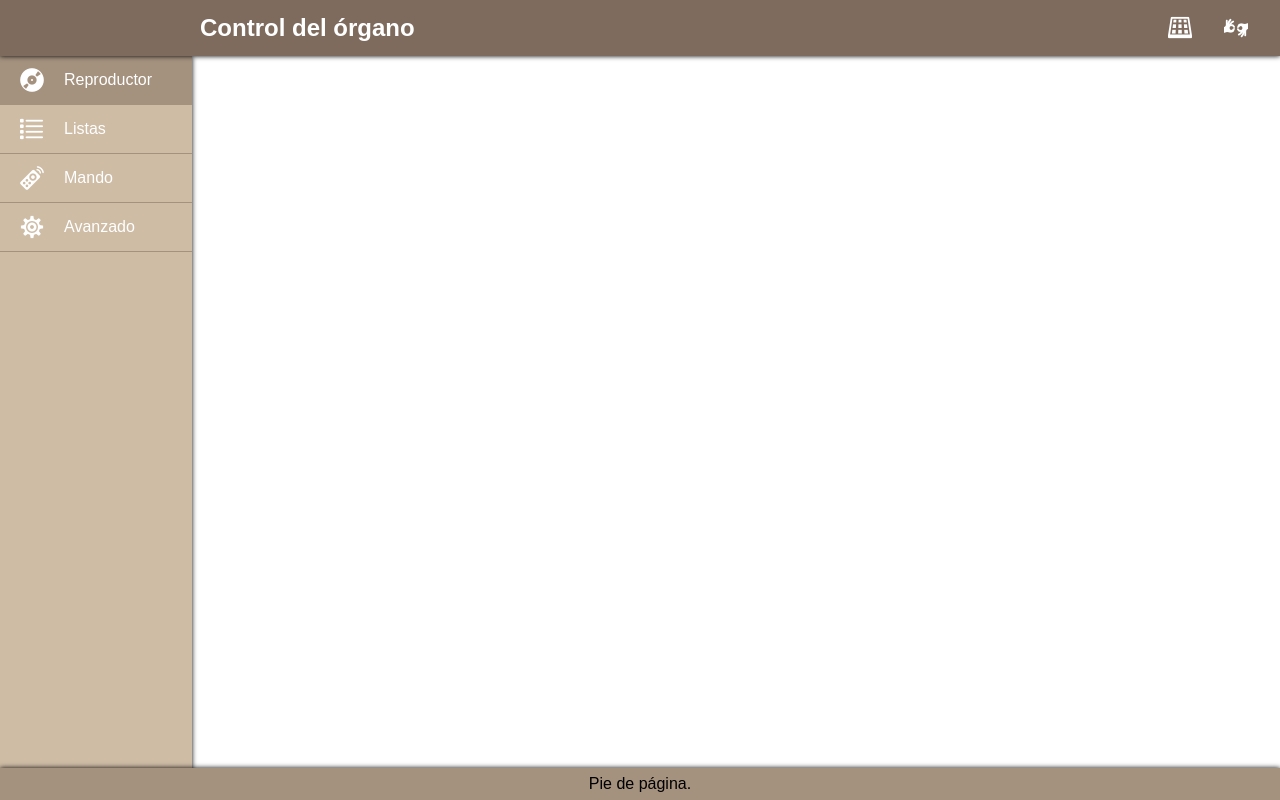
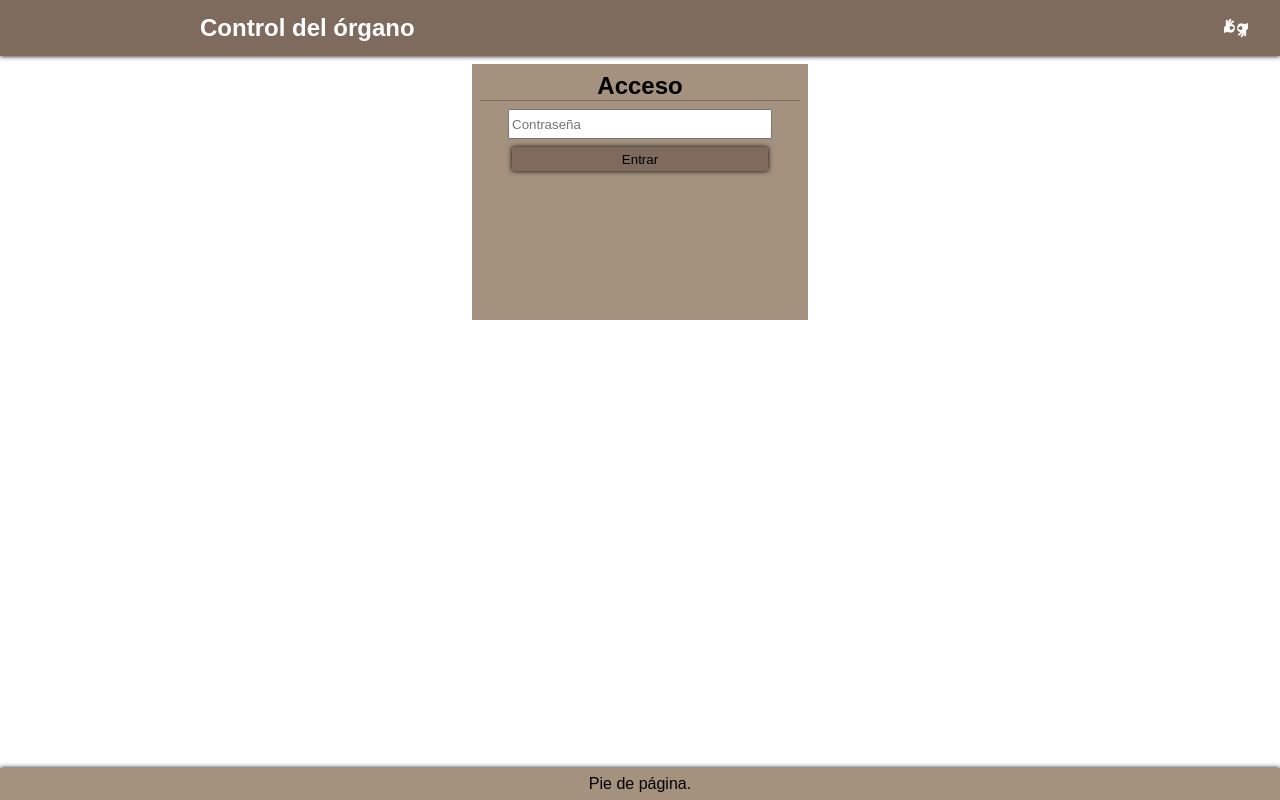
Before and after one commit to vikman90/organo, a PHP site: page / in a window 1280 px wide. Run offline with PHP 8.4, Linux system fonts and the light colour scheme.

Commit message:
Autentificación de usuario.

```diff
--- a/manager/index.php
+++ b/manager/index.php
@@ -1,19 +1,41 @@
 <?php
 /**
+ * Created by PhpStorm.
  * User: Vikman
- * Date: 05/02/2015
- * Time: 17:55
+ * Date: 13/05/2015
+ * Time: 15:07
  */
 
 namespace manager;
+
 require_once 'lib/templates.php';
 
-global $tr;
+if (isset($_SESSION['auth']))
+    html_redirect('player.php');
 
-html_open('player');
-html_header();
-html_navigation();
+html_open('login');
+html_header(false);
+
+echo <<< EOT
+<section>
+    <form action="control.php?action=login" method="post">
+        <h2>{$tr->strings['login']}</h2>
+        <input type=password required name="password" placeholder="{$tr->strings['password']}">
+        <input type="submit" value="{$tr->strings['enter']}">
+
+EOT;
+
+if (isset($_GET['error']))
+    echo <<< EOT
+        <p>{$tr->strings['wrong_password']}</p>
+
+EOT;
+
+echo <<< EOT
+    </form>
+</section>
+
+EOT;
+
 html_footer();
 html_close();
-
-?>
--- /dev/null
+++ b/manager/lib/session.php
@@ -0,0 +1,20 @@
+<?php
+/**
+ * Created by PhpStorm.
+ * User: Vikman
+ * Date: 14/05/2015
+ * Time: 13:48
+ */
+
+namespace manager;
+
+session_start();
+
+function test_auth() {
+    if (!isset($_SESSION['auth']))
+        html_redirect('login.php');
+}
+
+function set_auth() {
+    $_SESSION['auth'] = 1;
+}
--- a/manager/lib/templates.php
+++ b/manager/lib/templates.php
@@ -7,12 +7,12 @@
 
 
 namespace manager;
+require_once 'lib/session.php';
 require_once 'lib/translator.php';
 require_once 'lib/values.php';
 
 global $translators;
 
-session_start();
 $tr = $translators[(isset($_SESSION['lang']) ? $_SESSION['lang'] : DEFAULT_LANGUAGE)];
 
 function html_open($id) {
@@ -38,13 +38,19 @@ function html_close() {
 EOT;
 }
 
-function html_header() {
+function html_header($full = true) {
     global $tr;
     global $translators;
 
     echo <<< EOT
 <header>
+    <h1>{$tr->strings['title']}</h1>
     <ul>
+
+EOT;
+
+    if ($full)
+        echo <<< EOT
         <li id="header-control">
             <a href="" title="{$tr->strings['control']}"></a>
             <ul>
@@ -56,6 +62,10 @@ function html_header() {
                 </li>
             </ul>
         </li>
+
+EOT;
+
+    echo <<< EOT
         <li id="header-lang">
             <a href="" title="{$tr->strings['language']}"></a>
             <ul>
@@ -74,29 +84,33 @@ EOT;
             </ul>
         </li>
     </ul>
-    <h1>{$tr->strings['title']}</h1>
 </header>
 
 EOT;
 
 }
 
-function html_navigation() {
+function html_navigation($selected = null) {
     global $tr;
+
+    $player = $selected == 'player' ? 'selected' : '';
+    $playlists = $selected == 'playlists' ? 'selected' : '';
+    $remote = $selected == 'remote' ? 'selected' : '';
+    $settings = $selected == 'settings' ? 'selected' : '';
 
     echo <<< EOT
 <nav>
     <ul>
-        <li class="selected" id="nav-player">
-            <a href="index.php">{$tr->strings['player']}</a>
+        <li class="$player" id="nav-player">
+            <a href="player.php">{$tr->strings['player']}</a>
         </li>
-        <li id="nav-playlists">
+        <li class="$playlists" id="nav-playlists">
             <a href="playlists.php">{$tr->strings['playlists']}</a>
         </li>
-        <li id="nav-remote">
+        <li class="$remote" id="nav-remote">
             <a href="remote.php">{$tr->strings['remote']}</a>
         </li>
-        <li id="nav-settings">
+        <li class="$settings" id="nav-settings">
             <a href="settings.php">{$tr->strings['settings']}</a>
         </li>
     </ul>
@@ -109,7 +123,6 @@ function html_footer() {
     global $tr;
 
     echo <<< EOT
-
 <footer>
     <p>{$tr->strings['footer']}</p>
 </footer>
--- a/manager/lib/values.php
+++ b/manager/lib/values.php
@@ -9,3 +9,4 @@
 namespace manager;
 
 const DEFAULT_LANGUAGE = 'es';
+const LINUX_USERNAME = 'pi';
--- a/manager/styles/styles.css
+++ b/manager/styles/styles.css
@@ -8,7 +8,7 @@ html {
 }
 
 body {
-    margin-top: 56px;
+    margin: 0;
 }
 
 header, nav, footer, header li ul {
@@ -34,10 +34,10 @@ header ul {
     position: absolute;
     margin: 0px 16px 0 0;
     padding: 0;
+    right: 0;
 }
 
 header > ul {
-    right: 0;
     top: 0;
 }
 
@@ -61,7 +61,7 @@ header li a {
 }
 
 header li ul {
-    left: 0;
+    margin-right: 0;
 }
 
 header li ul li {
@@ -87,12 +87,6 @@ header li ul li a {
     height: 28px;
     line-height: 28px;
     padding-left: 28px;
-}
-
-header h1 {
-    margin: 0 0 0 200px;
-    line-height: 56px;
-    font-size: 1.5em;
 }
 
 #header-control {
@@ -168,8 +162,16 @@ nav li:hover, nav li.selected {
 
 /************************************** Section ***********************************************************************/
 
+section {
+    padding-top: 56px;
+}
+
+section > * {
+    overflow: hidden;
+}
+
 nav + section {
-    margin-left: 192px;
+    padding-left: 192px;
 }
 
 /************************************** Footer ************************************************************************/
@@ -189,6 +191,53 @@ footer p {
     line-height: 32px;
 }
 
+/************************************** Login *************************************************************************/
+
+#login form {
+    background-color: #a4917e; /* Marrón apagado claro */
+    width: 320px;
+    height: 240px;
+    margin: 8px auto 0 auto;
+    padding: 8px;
+    text-align: center;
+}
+
+#login input {
+    width: 256px;
+    height: 24px;
+    margin-bottom: 8px;
+}
+
 /************************************** Player ************************************************************************/
 
-/************************************** Playlists ************************************************************************/
+/************************************** Playlists *********************************************************************/
+
+/************************************** Títulos ***********************************************************************/
+
+h1 {
+    margin: 0 0 0 200px;
+    line-height: 56px;
+    font-size: 1.5em;
+}
+
+h2 {
+    margin: 0 0 8px 0;
+    font-size: 1.5em;
+    border-bottom: solid 1px #7e6b5d; /* Marrón apagado medio */
+}
+
+/************************************** Botones ***********************************************************************/
+
+input[type="submit"] {
+    background-color: #7e6b5d; /* Marrón apagado medio */
+    border: none;
+    padding: 0;
+    border-radius: 2px;
+    box-shadow: 0 0 5px black;
+    cursor: pointer;
+    outline: none;
+}
+
+input[type="submit"]:active {
+    box-shadow: none;
+}
--- a/manager/translations/english.xml
+++ b/manager/translations/english.xml
@@ -15,7 +15,11 @@
     <string name="error_lang_not_found">Language code not found.</string>
     <string name="shutting_down">Shutting down...</string>
     <string name="rebooting">Rebooting...</string>
-    <string name="error_shutting_down">Couldn't shutdown system</string>
+    <string name="error_shutting_down">Couldn't shutdown system.</string>
     <string name="shutdown_confirm">Are you sure you want to shutdown the system?</string>
     <string name="reboot_confirm">Are you sure you want to reboot the system?</string>
+    <string name="login">Login</string>
+    <string name="password">Password</string>
+    <string name="enter">Enter</string>
+    <string name="wrong_password">The password was wrong.</string>
 </translation>
--- a/manager/translations/spanish.xml
+++ b/manager/translations/spanish.xml
@@ -15,7 +15,11 @@
     <string name="error_lang_not_found">Código de lenguaje no encontrado.</string>
     <string name="shutting_down">Apagando...</string>
     <string name="rebooting">Reiniciando...</string>
-    <string name="error_shutting_down">No se pudo apagar el sistema</string>
+    <string name="error_shutting_down">No se pudo apagar el sistema.</string>
     <string name="shutdown_confirm">¿Está seguro de que quiere apagar el sistema?</string>
     <string name="reboot_confirm">¿Está seguro de que quiere reiniciar el sistema?</string>
+    <string name="login">Acceso</string>
+    <string name="password">Contraseña</string>
+    <string name="enter">Entrar</string>
+    <string name="wrong_password">La contraseña no es correcta.</string>
 </translation>
```
Also changed, not shown: manager/control.php (+19 -2 lines), manager/player.php (added, +21 -0 lines), 1 other file.
